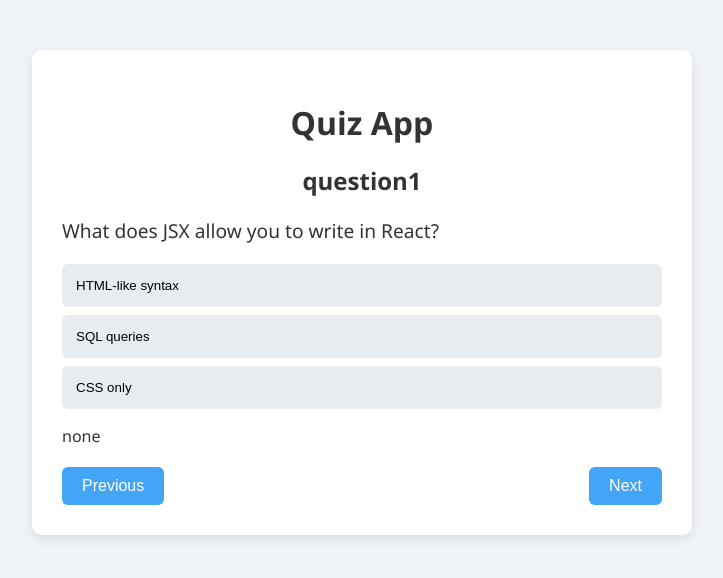
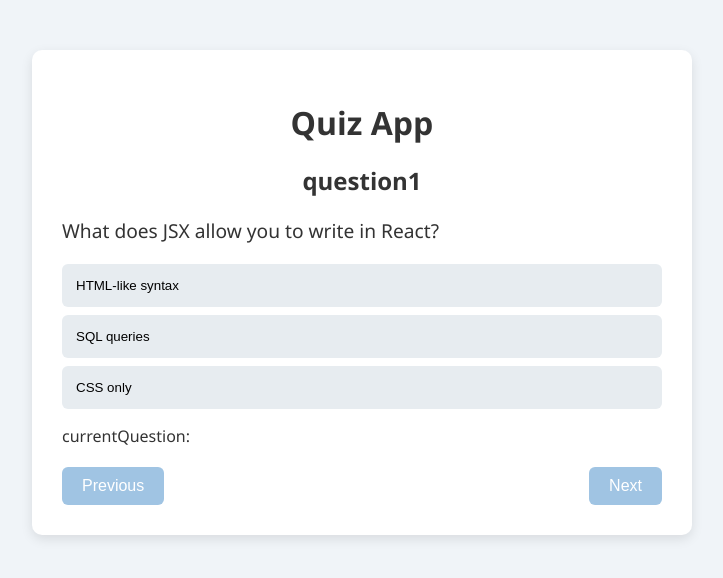
Before and after one commit to SudabaSolaimankhil/mini-quiz-app, a React (Vite) app in the folder quiz-app/: page / in a window 1280 px wide. Shown: the top 578 px of the page, without its empty margins (278-1001 px from the left). Built offline with nearby package versions, Linux system fonts and the light colour scheme.

Commit message:
next and previous buttons are disabled based if the user select or not select the answer

```diff
--- a/quiz-app/src/components/quiz.jsx
+++ b/quiz-app/src/components/quiz.jsx
@@ -29,29 +29,64 @@ function Quiz() {
     },
   ];
 
-  const [selectedOption, setSelectedOptoin] = useState("none");
+  //   const [selectedOption, setSelectedOptoin] = useState("none");
+
+  const [userResponse, setResponse] = useState([]);
+  const [currentQuestion, setCurrentQuestion] = useState(0);
 
   function handleSelectOption(opt) {
-    // console.log(opt);
-    // selectedOption = opt;
-    setSelectedOptoin(opt);
+    if (opt !== "") {
+      setResponse((prevResponses) => {
+        const updatedResponses = [...prevResponses];
+        updatedResponses[currentQuestion] = opt;
+        return updatedResponses;
+      });
+    }
   }
 
+  function GoToNextQuestion() {
+    console.log(userResponse);
+
+    if (currentQuestion < questionBank.length - 1) {
+      setCurrentQuestion(currentQuestion + 1);
+    }
+  }
+
+  function GoToPreviouseQuestion() {
+    console.log(userResponse);
+
+    if (currentQuestion > 0) {
+      setCurrentQuestion(currentQuestion - 1);
+    }
+  }
   return (
     <div>
       <h2>question1</h2>
-      <p className="question">{questionBank[0].question}</p>
+      <p className="question">{questionBank[currentQuestion].question}</p>
 
-      {questionBank[0].options.map((option) => (
+      {questionBank[currentQuestion].options.map((option) => (
         <button className="option" onClick={() => handleSelectOption(option)}>
           {option}
         </button>
       ))}
 
-      <p>{selectedOption}</p>
+      <p>currentQuestion: {userResponse}</p>
       <div className="nav-buttons">
-        <button className="">Previous</button>
-        <button className="">Next</button>
+        <button
+          onClick={GoToPreviouseQuestion}
+          disabled={currentQuestion === 0}
+        >
+          Previous
+        </button>
+        <button
+          onClick={GoToNextQuestion}
+          disabled={
+            !userResponse[currentQuestion] ||
+            currentQuestion === questionBank.length - 1
+          }
+        >
+          Next
+        </button>
       </div>
     </div>
   );
```
